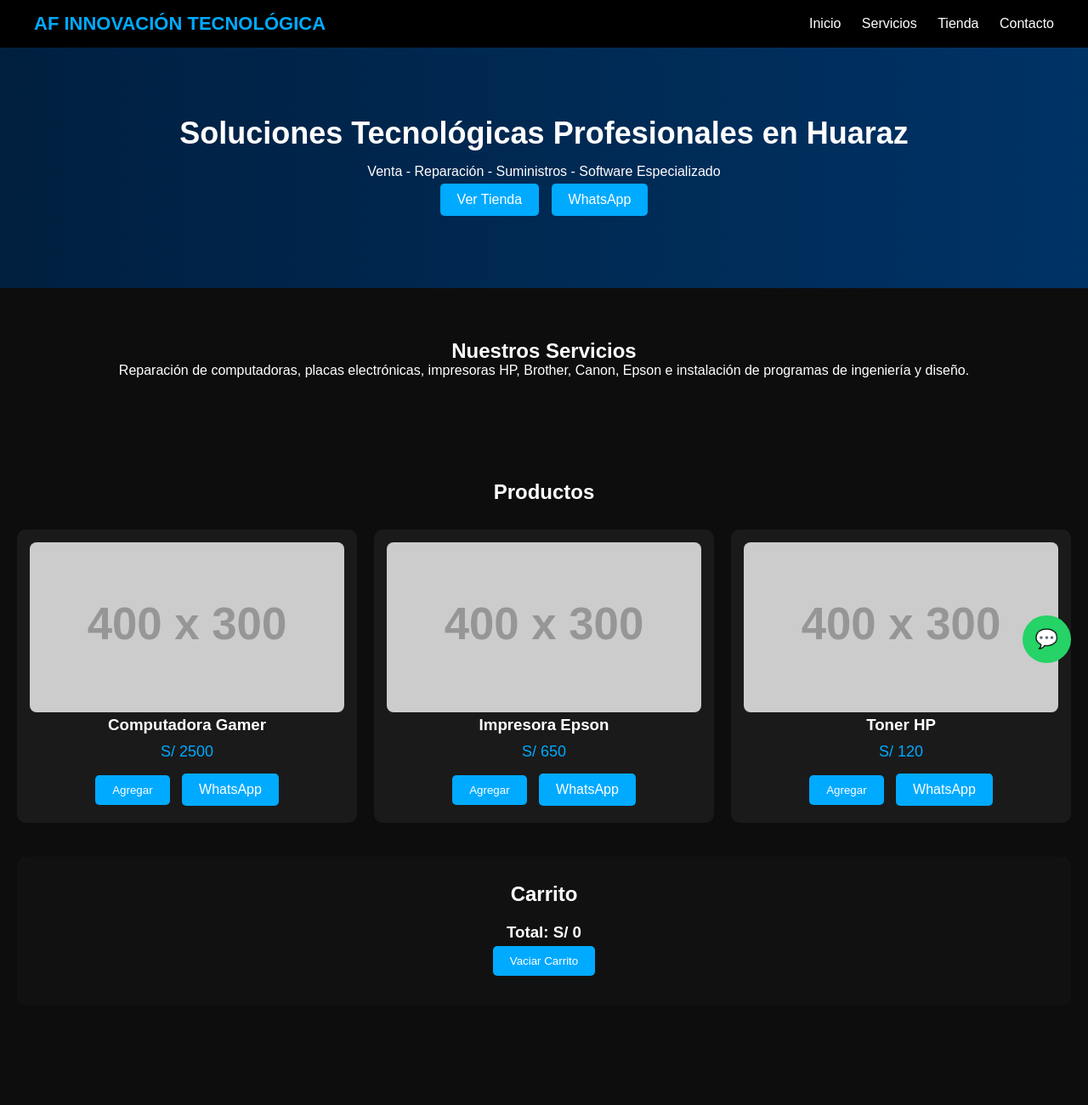
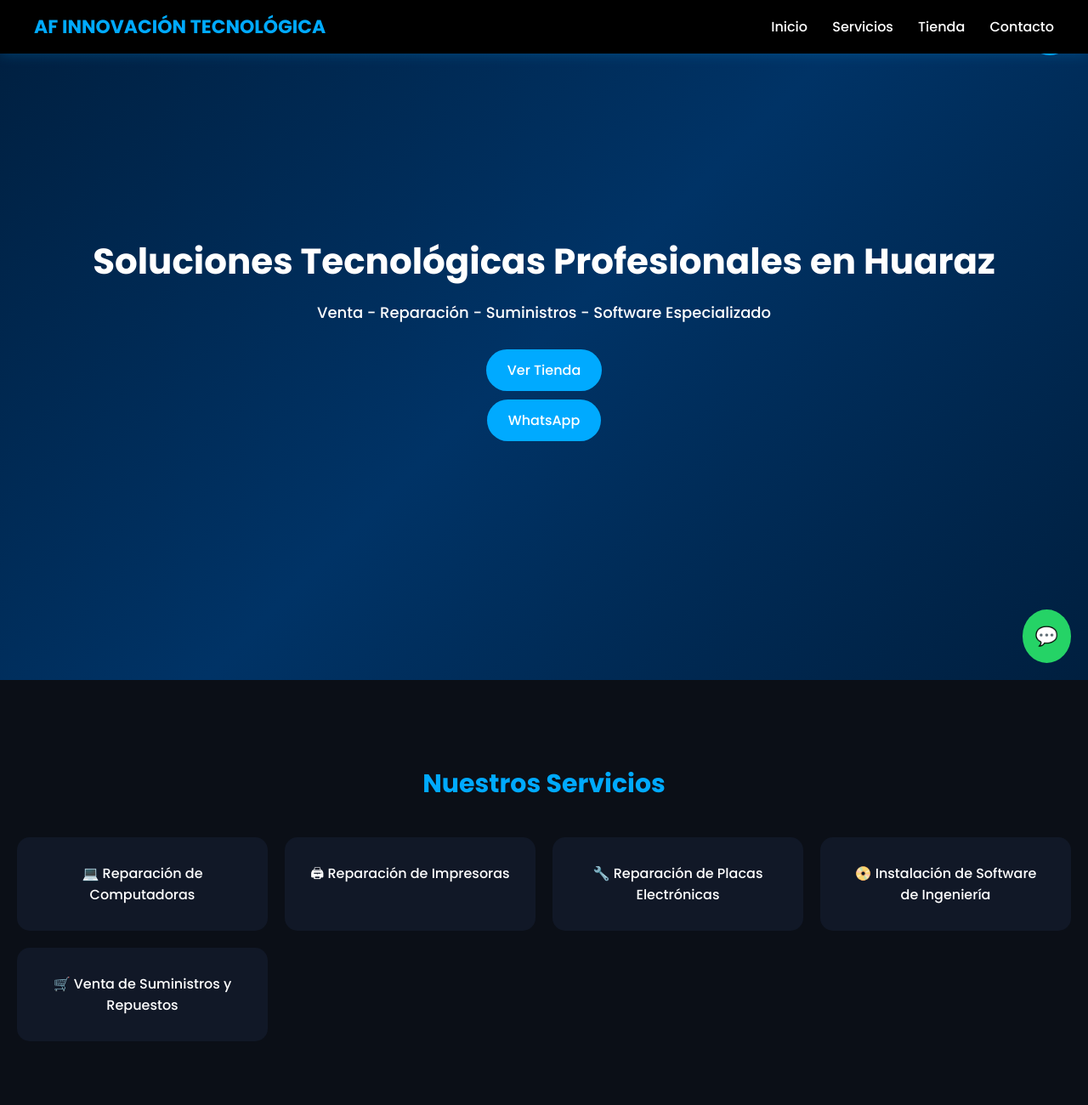
Before and after one commit to afinnovaciontecnologica/afinnovacion, a plain HTML site: page index.html in a window 1280 px wide. Shown: the top 1300 px of the page at 85% size. Drawn offline with Linux system fonts and the light colour scheme; placeholder pictures from the web are drawn by us.

Commit message:
index.html

```diff
--- a/index.html
+++ b/index.html
@@ -1,130 +1,146 @@
+
 <!DOCTYPE html>
 <html lang="es">
 <head>
 <meta charset="UTF-8">
 <meta name="viewport" content="width=device-width, initial-scale=1.0">
 <title>AF Innovación Tecnológica - Huaraz</title>
+<link href="https://fonts.googleapis.com/css2?family=Poppins:wght@300;500;700&display=swap" rel="stylesheet">
+<style>
+*{margin:0;padding:0;box-sizing:border-box;font-family:'Poppins',sans-serif}
+body{background:#0b0f17;color:#fff;scroll-behavior:smooth}
 
-<style>
-*{margin:0;padding:0;box-sizing:border-box;font-family:Arial, sans-serif;}
-
-body{background:#0d0d0d;color:white;}
-
+/* HEADER */
 header{
 background:#000;
 display:flex;
 justify-content:space-between;
 align-items:center;
 padding:15px 40px;
-position:sticky;
+position:fixed;
+width:100%;
 top:0;
 z-index:1000;
+box-shadow:0 0 15px #00aaff40;
 }
+.logo{color:#00aaff;font-weight:700;font-size:22px}
+nav a{
+color:#fff;text-decoration:none;margin-left:25px;font-weight:500;transition:.3s}
+nav a:hover{color:#00aaff}
 
-.logo{
-font-size:22px;
-font-weight:bold;
-color:#00aaff;
+/* HERO */
+.hero{
+height:100vh;
+display:flex;
+flex-direction:column;
+justify-content:center;
+align-items:center;
+text-align:center;
+background:linear-gradient(135deg,#001f3f,#003366,#001f3f);
+padding:20px;
 }
-
-nav a{
-color:white;
+.hero h1{font-size:42px;margin-bottom:15px}
+.hero p{font-size:18px;margin-bottom:25px}
+.btn{
+background:#00aaff;
+color:#fff;
+padding:12px 25px;
+border:none;
+border-radius:30px;
+cursor:pointer;
 text-decoration:none;
-margin-left:20px;
+margin:5px;
 transition:.3s;
 }
+.btn:hover{background:#0088cc;transform:scale(1.05)}
 
-nav a:hover{color:#00aaff;}
+/* SECTION */
+section{padding:100px 20px;text-align:center}
+.section-title{font-size:30px;margin-bottom:40px;color:#00aaff}
 
-.hero{
-background:linear-gradient(90deg,#001f3f,#003366);
-padding:80px 20px;
-text-align:center;
+/* SERVICES */
+.services{
+display:grid;
+grid-template-columns:repeat(auto-fit,minmax(250px,1fr));
+gap:20px;
 }
+.service-card{
+background:#111827;
+padding:30px;
+border-radius:15px;
+transition:.3s;
+}
+.service-card:hover{transform:translateY(-5px);box-shadow:0 0 20px #00aaff30}
 
-.hero h1{font-size:36px;margin-bottom:15px;}
-
-.btn{
-background:#00aaff;
-color:white;
-padding:10px 20px;
-border:none;
-border-radius:5px;
-cursor:pointer;
-margin:5px;
-text-decoration:none;
-display:inline-block;
-}
-
-.btn:hover{background:#0088cc;}
-
-.section{padding:60px 20px;text-align:center;}
-
+/* PRODUCTS */
 .products{
 display:grid;
 grid-template-columns:repeat(auto-fit,minmax(250px,1fr));
 gap:20px;
-margin-top:30px;
 }
-
-.card{
-background:#1a1a1a;
-padding:15px;
-border-radius:10px;
+.product{
+background:#111827;
+padding:20px;
+border-radius:15px;
 transition:.3s;
 }
-
-.card:hover{transform:scale(1.03);}
-
-.card img{
+.product:hover{transform:scale(1.03)}
+.product img{
 width:100%;
 height:200px;
 object-fit:cover;
-border-radius:8px;
-}
-
-.price{
-color:#00aaff;
-font-size:18px;
-margin:10px 0;
-}
-
-.cart{
-background:#111;
-padding:30px;
-margin-top:40px;
 border-radius:10px;
 }
+.price{color:#00aaff;font-size:18px;margin:10px 0}
 
-.cart ul{list-style:none;margin:20px 0;}
+/* CART */
+.cart-btn{
+position:fixed;
+top:20px;
+right:20px;
+background:#00aaff;
+padding:10px 15px;
+border-radius:50%;
+cursor:pointer;
+}
+.cart-panel{
+position:fixed;
+right:-400px;
+top:0;
+width:350px;
+height:100%;
+background:#0f172a;
+padding:20px;
+transition:.4s;
+overflow-y:auto;
+z-index:2000;
+}
+.cart-panel.active{right:0}
+.cart-item{display:flex;justify-content:space-between;margin-bottom:10px}
+.cart-total{margin-top:20px;font-size:18px}
 
-.cart li{
-display:flex;
-justify-content:space-between;
-margin-bottom:10px;
-}
+/* FOOTER */
+footer{background:#000;padding:30px;text-align:center}
 
-footer{
-background:#000;
-text-align:center;
-padding:20px;
-margin-top:50px;
-}
-
+/* WHATSAPP */
 .whatsapp{
 position:fixed;
 bottom:20px;
 right:20px;
 background:#25D366;
-color:white;
+color:#fff;
 padding:15px;
 border-radius:50%;
 font-size:22px;
 text-decoration:none;
 }
+
+/* RESPONSIVE */
+@media(max-width:768px){
+.hero h1{font-size:28px}
+}
 </style>
 </head>
-
 <body>
 
 <header>
@@ -137,6 +153,16 @@ text-decoration:none;
 </nav>
 </header>
 
+<div class="cart-btn" onclick="toggleCart()">🛒</div>
+
+<div class="cart-panel" id="cartPanel">
+<h2>Tu Carrito</h2>
+<div id="cartItems"></div>
+<div class="cart-total">Total: S/ <span id="total">0</span></div>
+<br>
+<button class="btn" onclick="sendWhatsApp()">Enviar Pedido por WhatsApp</button>
+</div>
+
 <section class="hero" id="inicio">
 <h1>Soluciones Tecnológicas Profesionales en Huaraz</h1>
 <p>Venta - Reparación - Suministros - Software Especializado</p>
@@ -144,56 +170,47 @@ text-decoration:none;
 <a href="https://wa.me/51948231352" class="btn">WhatsApp</a>
 </section>
 
-<section class="section" id="servicios">
-<h2>Nuestros Servicios</h2>
-<p>Reparación de computadoras, placas electrónicas, impresoras HP, Brother, Canon, Epson e instalación de programas de ingeniería y diseño.</p>
+<section id="servicios">
+<h2 class="section-title">Nuestros Servicios</h2>
+<div class="services">
+<div class="service-card">💻 Reparación de Computadoras</div>
+<div class="service-card">🖨 Reparación de Impresoras</div>
+<div class="service-card">🔧 Reparación de Placas Electrónicas</div>
+<div class="service-card">📀 Instalación de Software de Ingeniería</div>
+<div class="service-card">🛒 Venta de Suministros y Repuestos</div>
+</div>
 </section>
 
-<section class="section" id="tienda">
-<h2>Productos</h2>
-
+<section id="tienda">
+<h2 class="section-title">Productos</h2>
 <div class="products">
 
-<!-- PRODUCTO 1 -->
-<div class="card">
+<div class="product">
 <img src="https://via.placeholder.com/400x300">
 <h3>Computadora Gamer</h3>
 <div class="price">S/ 2500</div>
 <button class="btn" onclick="addToCart('Computadora Gamer',2500)">Agregar</button>
-<a class="btn" href="https://wa.me/51948231352?text=Hola quiero la Computadora Gamer">WhatsApp</a>
 </div>
 
-<!-- PRODUCTO 2 -->
-<div class="card">
+<div class="product">
 <img src="https://via.placeholder.com/400x300">
 <h3>Impresora Epson</h3>
 <div class="price">S/ 650</div>
 <button class="btn" onclick="addToCart('Impresora Epson',650)">Agregar</button>
-<a class="btn" href="https://wa.me/51948231352?text=Hola quiero la Impresora Epson">WhatsApp</a>
 </div>
 
-<!-- PRODUCTO 3 -->
-<div class="card">
+<div class="product">
 <img src="https://via.placeholder.com/400x300">
 <h3>Toner HP</h3>
 <div class="price">S/ 120</div>
 <button class="btn" onclick="addToCart('Toner HP',120)">Agregar</button>
-<a class="btn" href="https://wa.me/51948231352?text=Hola quiero el Toner HP">WhatsApp</a>
 </div>
 
 </div>
-
-<div class="cart">
-<h2>Carrito</h2>
-<ul id="cartList"></ul>
-<h3>Total: S/ <span id="total">0</span></h3>
-<button class="btn" onclick="clearCart()">Vaciar Carrito</button>
-</div>
-
 </section>
 
-<section class="section" id="contacto">
-<h2>Contacto</h2>
+<section id="contacto">
+<h2 class="section-title">Contacto</h2>
 <p>📍 Huaraz - Perú</p>
 <p>📱 948231352</p>
 </section>
@@ -206,28 +223,32 @@ text-decoration:none;
 <a href="https://wa.me/51948231352" class="whatsapp">💬</a>
 
 <script>
-let total = 0;
 let cart = [];
 
-function addToCart(product, price){
-cart.push({product, price});
+function toggleCart(){
+document.getElementById("cartPanel").classList.toggle("active");
+}
+
+function addToCart(product,price){
+cart.push({product,price});
 updateCart();
 }
 
 function updateCart(){
-let cartList = document.getElementById("cartList");
-cartList.innerHTML = "";
-total = 0;
+let cartItems=document.getElementById("cartItems");
+cartItems.innerHTML="";
+let total=0;
 
 cart.forEach((item,index)=>{
-let li = document.createElement("li");
-li.innerHTML = `${item.product} - S/ ${item.price}
-<button onclick="removeItem(${index})">❌</button>`;
-cartList.appendChild(li);
-total += item.price;
+cartItems.innerHTML+=`
+<div class="cart-item">
+${item.product} - S/ ${item.price}
+<button onclick="removeItem(${index})">❌</button>
+</div>`;
+total+=item.price;
 });
 
-document.getElementById("total").textContent = total;
+document.getElementById("total").innerText=total;
 }
 
 function removeItem(index){
@@ -235,9 +256,13 @@ cart.splice(index,1);
 updateCart();
 }
 
-function clearCart(){
-cart=[];
-updateCart();
+function sendWhatsApp(){
+if(cart.length===0){alert("El carrito está vacío");return;}
+let message="Hola AF Innovación Tecnológica,%0AQuiero estos productos:%0A";
+cart.forEach(item=>{
+message+=`- ${item.product} (S/ ${item.price})%0A`;
+});
+window.open(`https://wa.me/51948231352?text=${message}`);
 }
 </script>
 
```
